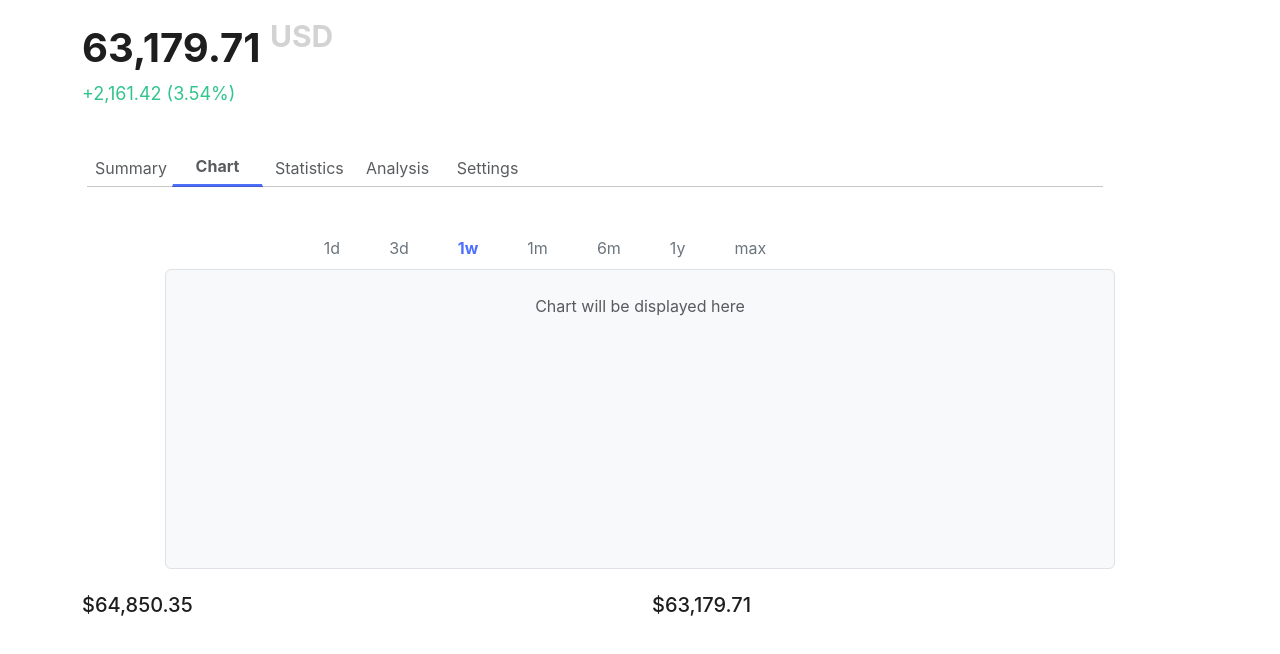
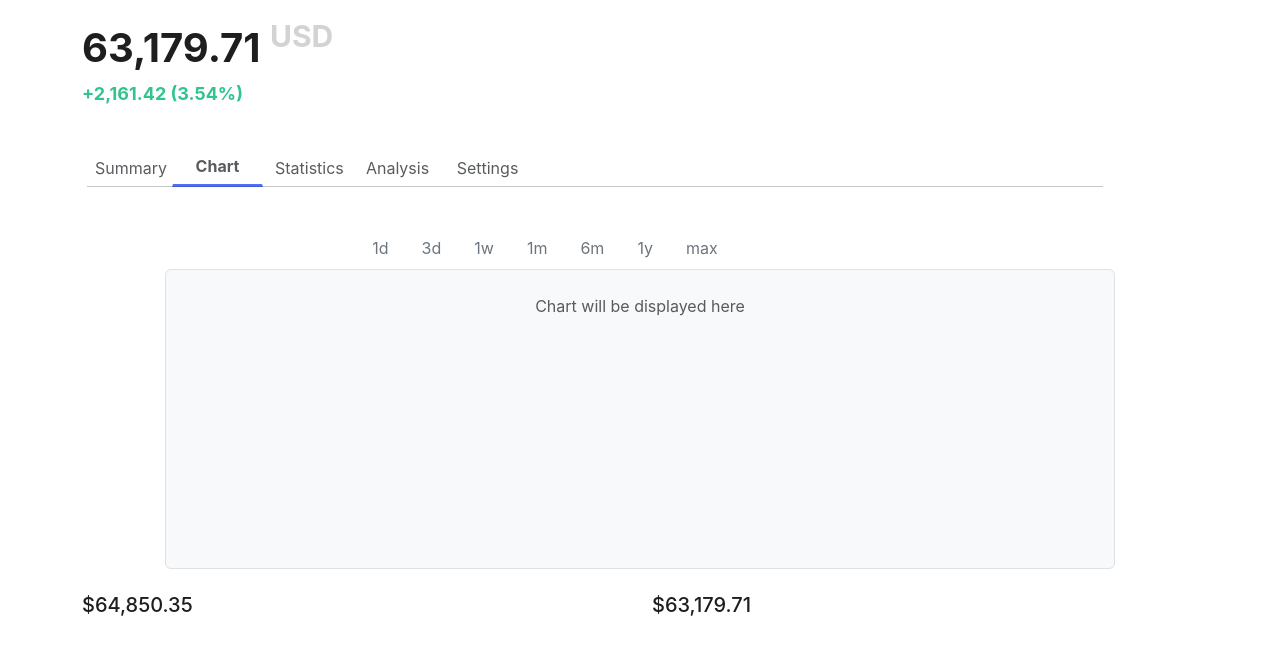
Before and after one commit to pitabasdev/CATALOG-Frontend-Developer-Assignment, a React (Create React App) app: page / in a window 1280 px wide. Shown: the top 654 px of the page. Built offline with nearby package versions, Linux system fonts and the light colour scheme; the HTML template or start-up script is replaced by a standard one.

Commit message:
update chart ui

```diff
--- a/src/components/BitCoinChart.js
+++ b/src/components/BitCoinChart.js
@@ -2,9 +2,25 @@ import React, { useState } from "react";
 import { Container, Row, Col, ButtonGroup, Button } from "react-bootstrap";
 
 export default function BitCoinChart() {
-  const [activeTab, setActiveTab] = useState("Chart"); // Default active tab
+  const [activeTab, setActiveTab] = useState("Chart");
+  const [activeButton, setActiveButton] = useState(null);
 
   const tabs = ["Summary", "Chart", "Statistics", "Analysis", "Settings"];
+
+  const handleClick = (button) => {
+    setActiveButton(button);
+  };
+
+  const getButtonStyles = (button) => {
+    return {
+      color: activeButton === button ? "#ffffff" : "#6c757d",
+      textDecoration: "none",
+      padding: "0.5rem 1rem",
+      fontWeight: activeButton === button ? "bold" : "normal",
+      backgroundColor: activeButton === button ? "#4C6FFF" : "transparent",
+      borderRadius: activeButton === button ? "5px" : "0",
+    };
+  };
   return (
     <div>
       <div>
@@ -18,7 +34,13 @@ export default function BitCoinChart() {
               >
                 63,179.71 <sup style={{ color: "#D3D3D3" }}>USD</sup>
               </h1>
-              <p style={{ fontSize: "18px", color: "#32C48D" }}>
+              <p
+                style={{
+                  fontSize: "18px",
+                  color: "#32C48D",
+                  fontWeight: "bold",
+                }}
+              >
                 +2,161.42 (3.54%)
               </p>
             </Col>
@@ -52,7 +74,11 @@ export default function BitCoinChart() {
           <Row>
             <Col md={11}>
               <hr
-                style={{ marginTop: "-9px", backgroundColor: "#E0FFFF",marginLeft:"5px" }}
+                style={{
+                  marginTop: "-9px",
+                  backgroundColor: "#E0FFFF",
+                  marginLeft: "5px",
+                }}
               ></hr>
             </Col>
           </Row>
@@ -61,72 +87,50 @@ export default function BitCoinChart() {
               <ButtonGroup>
                 <Button
                   variant="link"
-            style={{
-              color: "#6c757d",
-              textDecoration: "none",
-              padding: "0.5rem 1.5rem",
-            }}
+                  style={getButtonStyles("1d")}
+                  onClick={() => handleClick("1d")}
                 >
                   1d
                 </Button>
                 <Button
                   variant="link"
-            style={{
-              color: "#6c757d",
-              textDecoration: "none",
-              padding: "0.5rem 1.5rem",
-            }}
+                  style={getButtonStyles("3d")}
+                  onClick={() => handleClick("3d")}
                 >
                   3d
                 </Button>
                 <Button
                   variant="link"
-            style={{
-              color: "#4C6FFF",
-              textDecoration: "none",
-              padding: "0.5rem 1.5rem",
-              fontWeight: "bold",
-            }}
+                  style={getButtonStyles("1w")}
+                  onClick={() => handleClick("1w")}
                 >
                   1w
                 </Button>
                 <Button
                   variant="link"
-            style={{
-              color: "#6c757d",
-              textDecoration: "none",
-              padding: "0.5rem 1.5rem",
-            }}
+                  style={getButtonStyles("1m")}
+                  onClick={() => handleClick("1m")}
                 >
                   1m
                 </Button>
                 <Button
                   variant="link"
-            style={{
-              color: "#6c757d",
-              textDecoration: "none",
-              padding: "0.5rem 1.5rem",
-            }}
+                  style={getButtonStyles("6m")}
+                  onClick={() => handleClick("6m")}
                 >
                   6m
                 </Button>
                 <Button
                   variant="link"
-            style={{
-              color: "#6c757d",
-              textDecoration: "none",
-              padding: "0.5rem 1.5rem",
-            }}
+                  style={getButtonStyles("1y")}
+                  onClick={() => handleClick("1y")}
                 >
                   1y
                 </Button>
                 <Button
                   variant="link"
-            style={{
-              color: "#6c757d",
-              textDecoration: "none",
-              padding: "0.5rem 1.5rem",
-            }}
+                  style={getButtonStyles("max")}
+                  onClick={() => handleClick("max")}
                 >
                   max
                 </Button>
```
Lines whose indentation alone changed are shown as unchanged.
